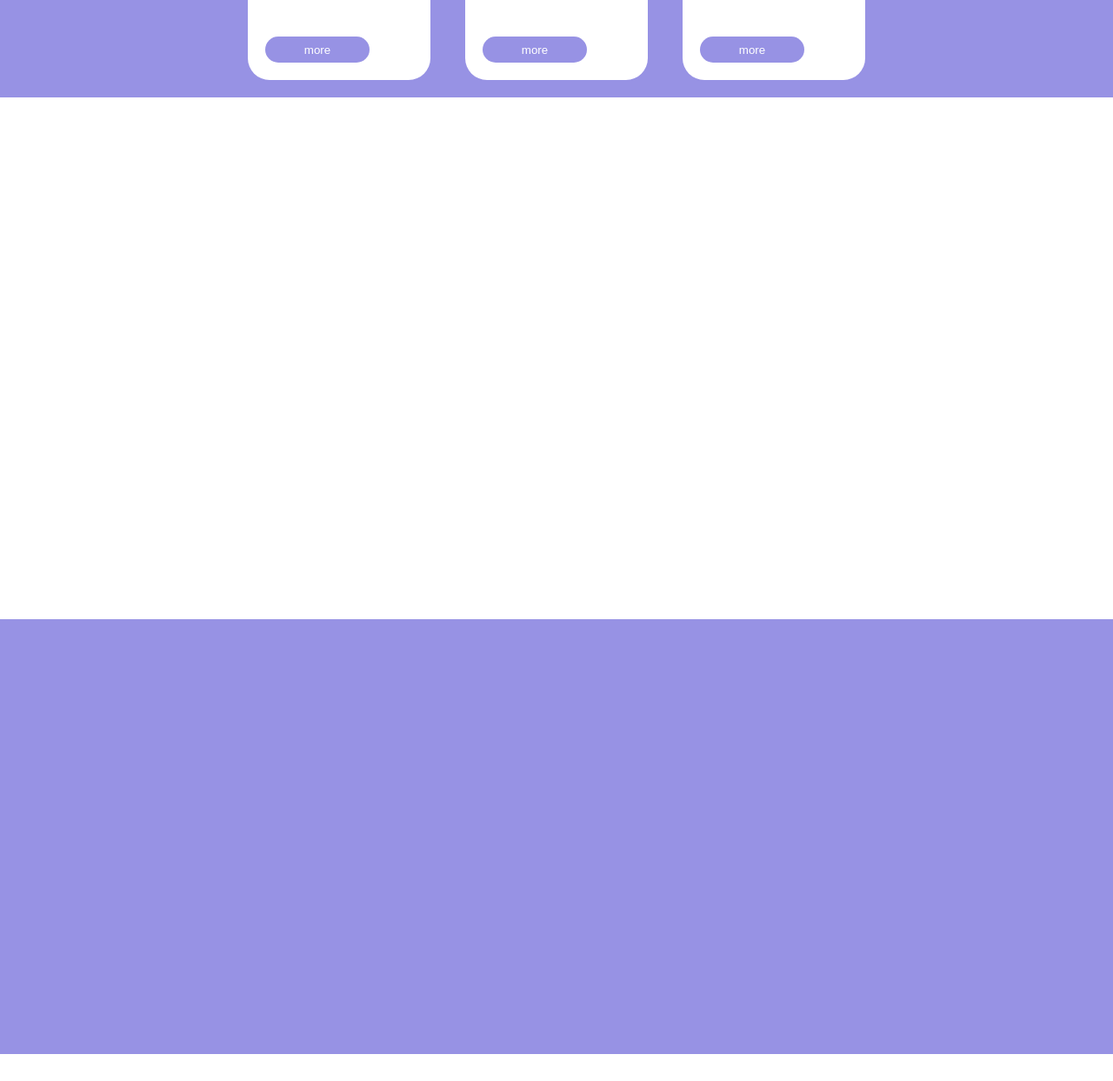
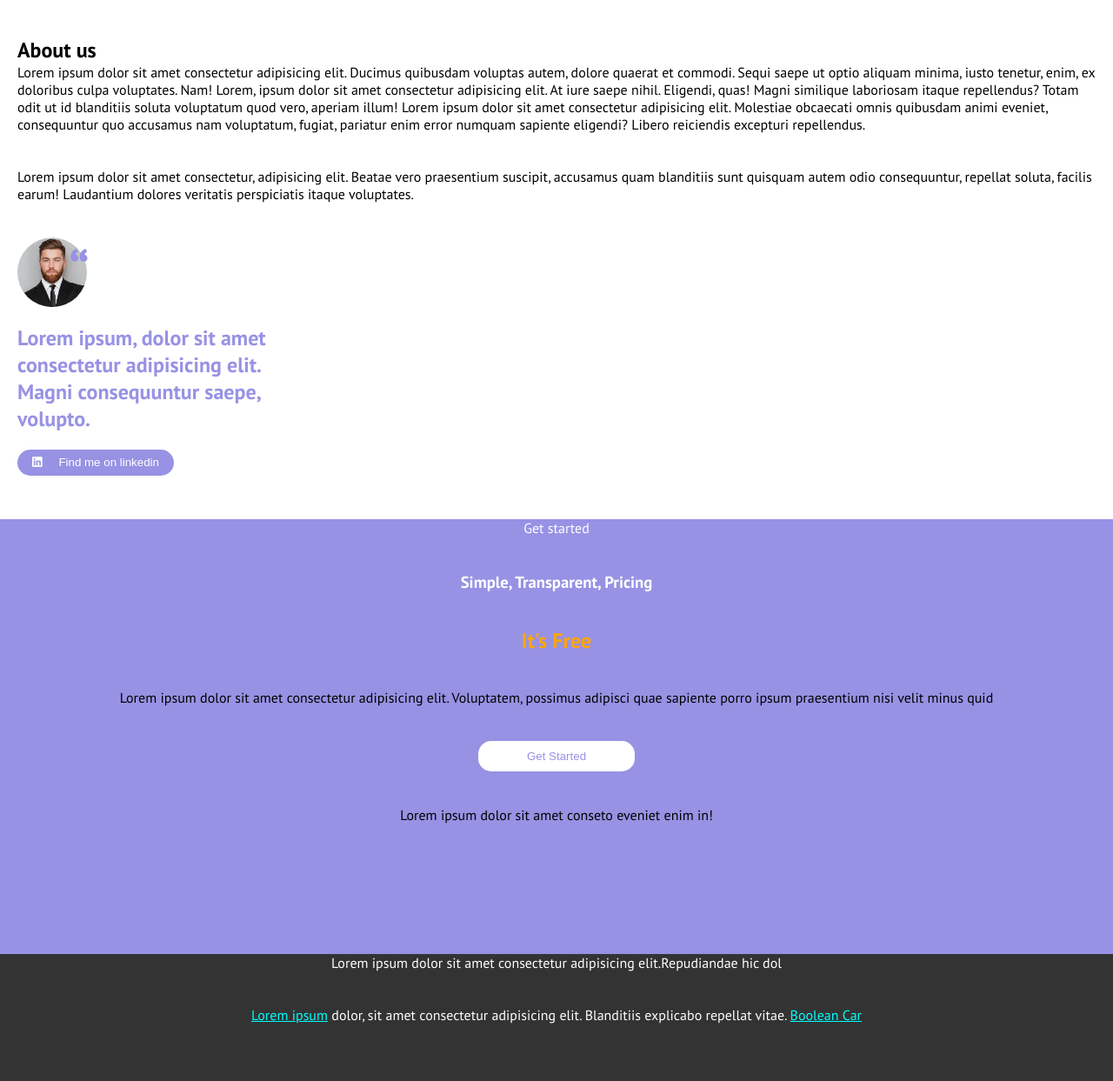
Before and after one commit to Nali1919/htmlcss-responsive-layout, a plain HTML site: page index.html in a window 1280 px wide. Shown: the part 3937-5180 px from the top of the page at 87% size. Drawn offline with Linux system fonts and the light colour scheme.

Commit message:
Apporto modifiche

```diff
--- a/css/style.css
+++ b/css/style.css
@@ -226,7 +226,7 @@ i {
     display: flex;
     flex-direction: column;
     padding: 20px;
-    margin: 20px 20px;
+    margin: 10px 5px;
 }
 
 .container-benefits h2 {
@@ -256,8 +256,88 @@ h3 {
     margin-left: 30px;
 }
 
+/* / benefits */
 
+/* aboutus */
+.about button {
+    background-color: #9792e4;
+    color: white;
+    width: 180px;
+    height: 30px;
+    border: 0;
+    border-radius: 15px;
+    line-height: 30px;
+}
 
+.fa-linkedin {
+    color: white;
+    margin-right: 15px;
+}
+
+.aboutus {
+    clip-path: circle(50%);
+    position: relative;
+}
+
+h1 {
+    position: absolute;
+    color: #9792e4;
+    left: 79px;
+    font-size: 60px;
+
+}
+
+.about {
+    max-width: 80px;
+    display: flex;
+    flex-direction: column;
+    color: #9792e4;
+    row-gap: 20px;
+}
+
+.about h2 {
+    width: 300px;
+}
+
+/* / about us */
+/* started */
+.containter-started p {
+    color: white;
+    margin: 40px 0;
+}
+
+.container-started h2 {
+    color: orange;
+    margin: 40px 0;
+}
+
+.container-started h3 {
+    color: white;
+    margin: 40px 0;
+}
+
+.container-started span {
+    margin-top: 40px;
+    color: white;
+}
+
+.container-started button {
+    margin-bottom: 40px;
+    color: #9792e4;
+    background-color: white;
+    width: 180px;
+    height: 35px;
+    border: 0;
+    border-radius: 15px;
+}
+
+.container-started {
+    text-align: center;
+    width: 100%;
+    padding: 0 20px;
+}
+
+/* / started */
 
 /* testimonials */
 
@@ -291,6 +371,19 @@ footer {
     background-color: #333333;
 }
 
+.end {
+    display: flex;
+    flex-direction: column;
+    color: white;
+    margin-top: -50px;
+    text-align: center;
+
+}
+
+.end a {
+    color: aqua;
+}
+
 @media screen and (min-width: 768px) {
 
     #product-presentation .column {
@@ -309,6 +402,10 @@ footer {
 
     #testimonials .card.flex {
         flex-direction: row;
+    }
+
+    #benefits .column {
+        width: calc(100% / 2);
     }
 
 
--- a/index.html
+++ b/index.html
@@ -198,6 +198,7 @@
         <section id="benefits">
             <div class="container-benefits">
                 <div class="row">
+
                     <div class="column">
                         <div class="card-benefits">
                             <h2>01</h2>
@@ -279,17 +280,66 @@
                 </div>
             </div>
         </section>
+        <section id="aboutus">
+            <div class="container">
+                <div class="titleaboutus">
+                    <H2>About us</H2>
+                </div>
+                <p>Lorem ipsum dolor sit amet consectetur adipisicing elit. Ducimus quibusdam voluptas autem, dolore
+                    quaerat et commodi. Sequi saepe ut optio aliquam minima, iusto tenetur, enim, ex doloribus culpa
+                    voluptates. Nam!
+                    Lorem, ipsum dolor sit amet consectetur adipisicing elit. At iure saepe nihil. Eligendi, quas!
+                    Magni
+                    similique laboriosam itaque repellendus? Totam odit ut id blanditiis soluta voluptatum quod
+                    vero,
+                    aperiam illum!
+                    Lorem ipsum dolor sit amet consectetur adipisicing elit. Molestiae obcaecati omnis quibusdam
+                    animi
+                    eveniet, consequuntur quo accusamus nam voluptatum, fugiat, pariatur enim error numquam sapiente
+                    eligendi? Libero reiciendis excepturi repellendus.
+                </p>
+                <p>Lorem ipsum dolor sit amet consectetur, adipisicing elit. Beatae vero praesentium suscipit,
+                    accusamus
+                    quam blanditiis sunt quisquam autem odio consequuntur, repellat soluta, facilis earum!
+                    Laudantium
+                    dolores veritatis perspiciatis itaque voluptates.</p>
+                <div class="about"><img class="aboutus" src="./img/about.jpg" alt>
+                    <h2>Lorem ipsum, dolor sit amet consectetur adipisicing elit. Magni consequuntur saepe, volupto.
+                    </h2>
+                    <button><i class="fa-brands fa-linkedin"></i> Find me on linkedin</button>
+                    <h1>“</h1>
+                </div>
+            </div>
+        </section>
+        </div>
+
         <section>
-            <div class="container"></div>
-        </section>
-        <section>
-            <div class="container"></div>
+            <div class="container-started">
+                <span>Get started</span>
+                <h3>Simple, Transparent, Pricing</h3>
+                <h2>It's Free</h2>
+                <p>Lorem ipsum dolor sit amet consectetur adipisicing elit. Voluptatem, possimus adipisci quae
+                    sapiente
+                    porro ipsum praesentium nisi velit minus quid
+                </p>
+                <button>Get Started</button>
+                <p>Lorem ipsum dolor sit amet conseto eveniet enim in!</p>
+            </div>
         </section>
     </main>
     <!-- /MAIN -->
     <!-- FOOTER -->
     <footer>
-        <div class="container"></div>
+        <div class="container">
+            <div class=" end">
+                <p>Lorem ipsum dolor sit amet consectetur adipisicing elit.Repudiandae hic dol </p>
+                <p> <a href="">Lorem ipsum</a> dolor, sit amet consectetur adipisicing elit. Blanditiis
+                    explicabo repellat vitae.
+                    <a href="">Boolean Car</a>
+
+                </p>
+            </div>
+        </div>
     </footer>
     <!-- /FOOTER -->
 </body>
```
